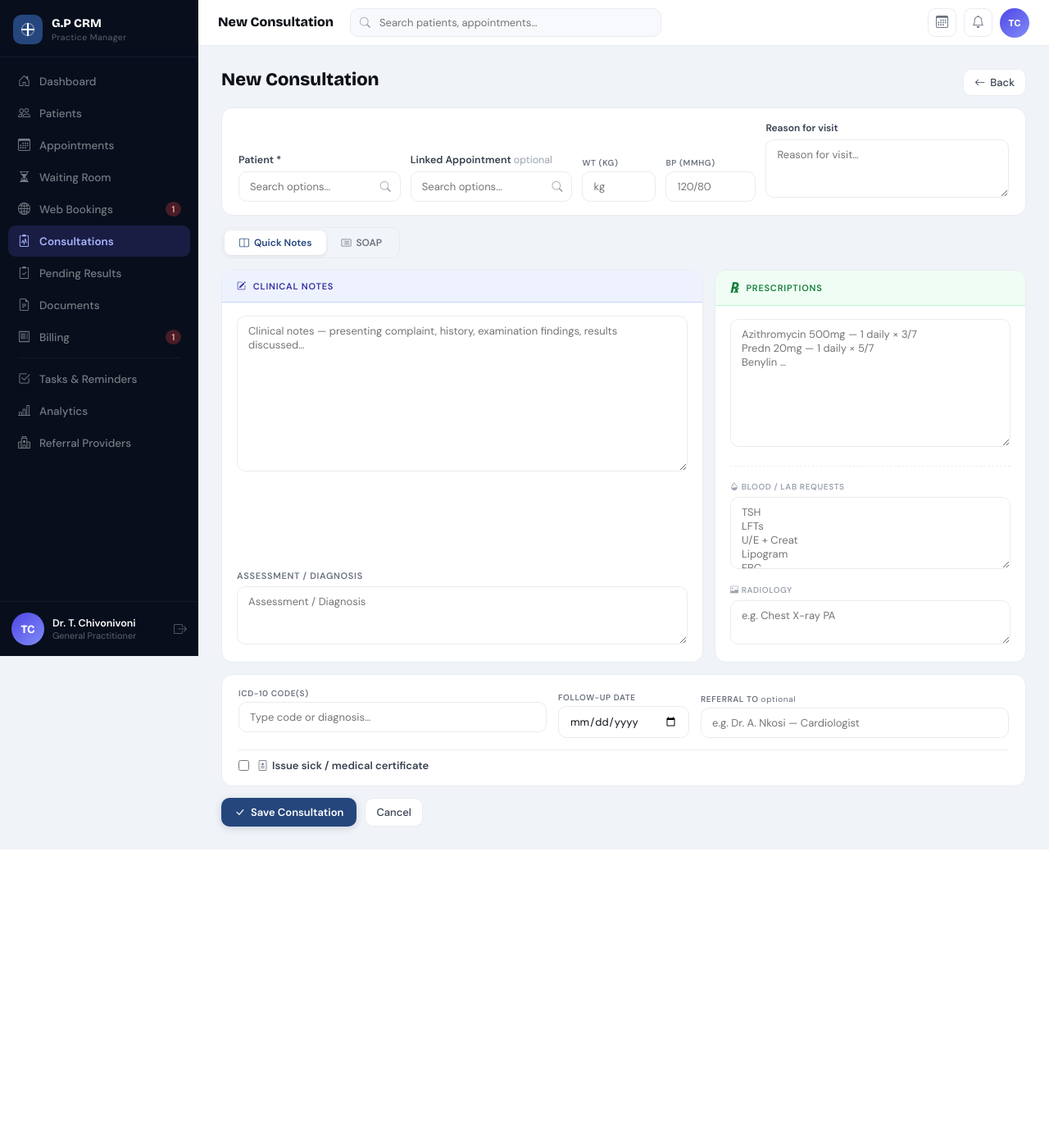
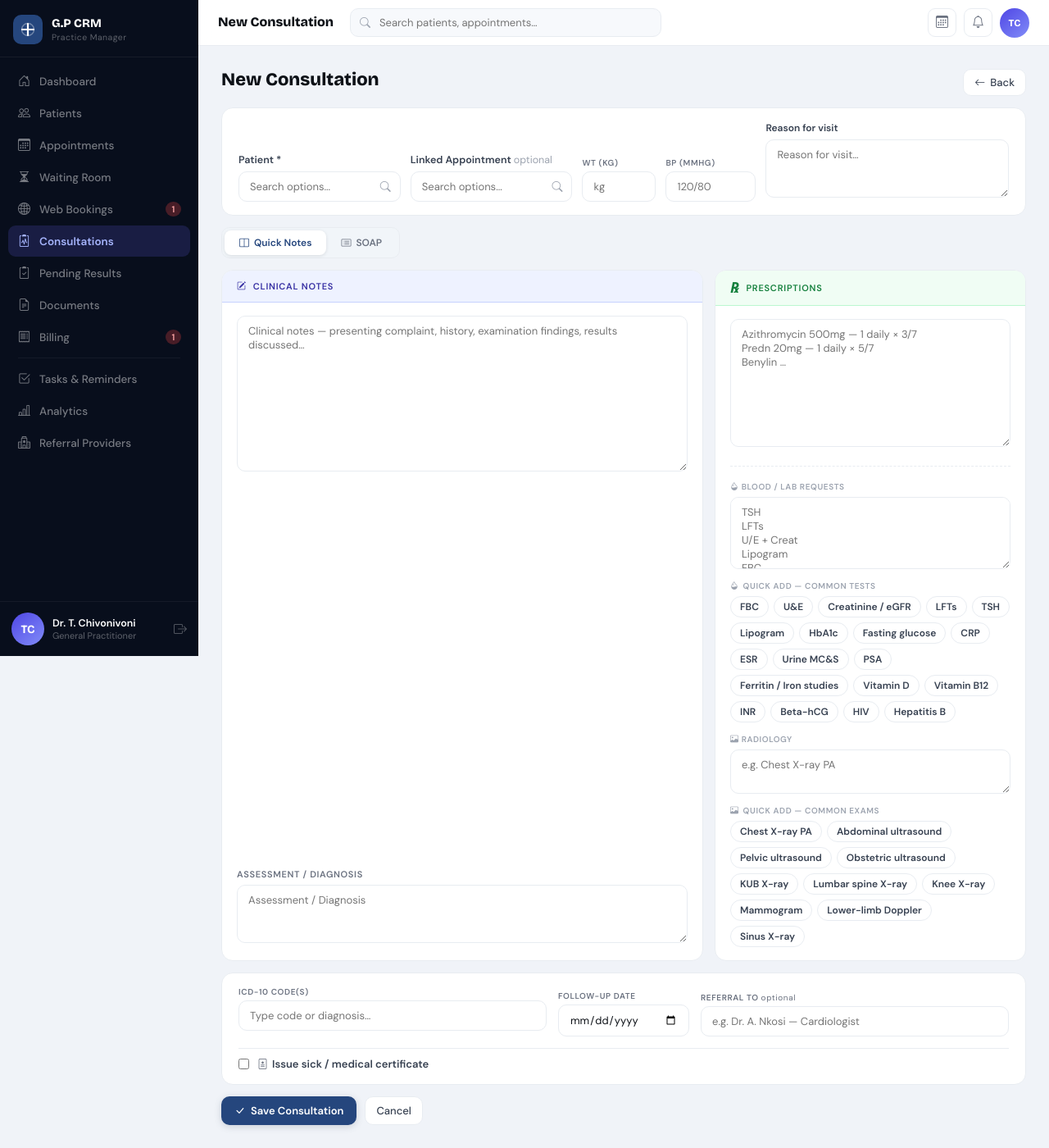
Before and after one commit to DevJoymanu/MediCareGP, a Django app: page /consultations/new/ in a window 1280 px wide. Shown: the whole page at 82% size. Before the commit the page ends 1036 px from the top, so only its background shows below. Run offline with Django 4.2, Linux system fonts and the light colour scheme; a user stored in the database is signed in; tables that the repository leaves empty hold one stand-in row (values such as "Sample post").

Commit message:
feat(consultations): quick-add chips for common lab/radiology tests

```diff
--- a/medicaregp/templates/consultations/consultation_form.html
+++ b/medicaregp/templates/consultations/consultation_form.html
@@ -102,6 +102,23 @@
     background:none; border:none; cursor:pointer;
     text-decoration:underline; padding:0;
   }
+
+  /* ── Quick-add test chips (lab / radiology) ── */
+  .quick-add { margin-top:9px; }
+  .quick-add-label {
+    font-size:10px; font-weight:700; color:var(--text-4);
+    text-transform:uppercase; letter-spacing:.06em; margin-bottom:6px;
+    display:flex; align-items:center; gap:5px;
+  }
+  .qa-chips { display:flex; flex-wrap:wrap; gap:6px; }
+  .qa-chip {
+    padding:4px 11px; border-radius:20px;
+    background:#fff; border:1.5px solid var(--border);
+    font-size:12px; font-weight:600; color:var(--text-2);
+    cursor:pointer; transition:all .12s; user-select:none;
+  }
+  .qa-chip:hover  { border-color:#94a3b8; background:#f8fafc; }
+  .qa-chip.added  { background:#3730a3; border-color:#3730a3; color:#fff; }
 
   /* ── ICD-10 multi-code widget ── */
   .icd10-search-row { position:relative; }
@@ -886,6 +903,68 @@ document.querySelectorAll('[name="assessment"]').forEach(function(textarea) {
   textarea.addEventListener('blur', function() { setTimeout(closePopup, 200); });
 });
 
+// ══════════════════════════════════════════════════════════════════
+// QUICK-ADD COMMON TESTS (lab / radiology)
+// One-click append/remove of frequently ordered tests — one per line.
+// Attaches to the textareas in BOTH the Quick Notes and SOAP layouts.
+// ══════════════════════════════════════════════════════════════════
+(function () {
+  const LAB_TESTS = ['FBC', 'U&E', 'Creatinine / eGFR', 'LFTs', 'TSH', 'Lipogram',
+    'HbA1c', 'Fasting glucose', 'CRP', 'ESR', 'Urine MC&S', 'PSA',
+    'Ferritin / Iron studies', 'Vitamin D', 'Vitamin B12', 'INR', 'Beta-hCG',
+    'HIV', 'Hepatitis B'];
+  const RAD_EXAMS = ['Chest X-ray PA', 'Abdominal ultrasound', 'Pelvic ultrasound',
+    'Obstetric ultrasound', 'KUB X-ray', 'Lumbar spine X-ray', 'Knee X-ray',
+    'Mammogram', 'Lower-limb Doppler', 'Sinus X-ray'];
+
+  function lines(text) {
+    return text.split('\n').map(function (s) { return s.trim(); }).filter(Boolean);
+  }
+  function indexOfLine(field, item) {
+    var low = item.toLowerCase();
+    return lines(field.value).findIndex(function (l) { return l.toLowerCase() === low; });
+  }
+  function toggleLine(field, item) {
+    var existing = lines(field.value);
+    var idx = existing.findIndex(function (l) { return l.toLowerCase() === item.toLowerCase(); });
+    if (idx === -1) existing.push(item);
+    else            existing.splice(idx, 1);
+    field.value = existing.join('\n');
+    field.dispatchEvent(new Event('input'));
+  }
+  function buildBar(field, items, icon, label) {
+    var bar = document.createElement('div');
+    bar.className = 'quick-add';
+    bar.innerHTML = '<div class="quick-add-label"><i class="bi ' + icon + '"></i> ' + label + '</div>';
+    var chipWrap = document.createElement('div');
+    chipWrap.className = 'qa-chips';
+    items.forEach(function (item) {
+      var chip = document.createElement('span');
+      chip.className = 'qa-chip';
+      chip.textContent = item;
+      chip.addEventListener('click', function () { toggleLine(field, item); });
+      chipWrap.appendChild(chip);
+    });
+    bar.appendChild(chipWrap);
+    field.insertAdjacentElement('afterend', bar);
+
+    function refresh() {
+      chipWrap.querySelectorAll('.qa-chip').forEach(function (c) {
+        c.classList.toggle('added', indexOfLine(field, c.textContent) !== -1);
+      });
+    }
+    field.addEventListener('input', refresh);
+    refresh();
+  }
+
+  document.querySelectorAll('[name="lab_requests"]').forEach(function (f) {
+    buildBar(f, LAB_TESTS, 'bi-droplet-half', 'Quick add — common tests');
+  });
+  document.querySelectorAll('[name="radiology_requests"]').forEach(function (f) {
+    buildBar(f, RAD_EXAMS, 'bi-image', 'Quick add — common exams');
+  });
+})();
+
 // ── Fix: disable hidden layout fields before submit so they don't override ──
 document.getElementById('consultForm').addEventListener('submit', function () {
   ['layout-twopanel', 'layout-soap', 'footer-twopanel', 'footer-soap'].forEach(function (id) {
```
